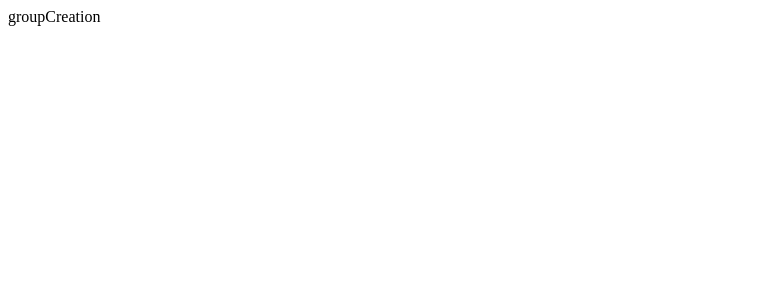
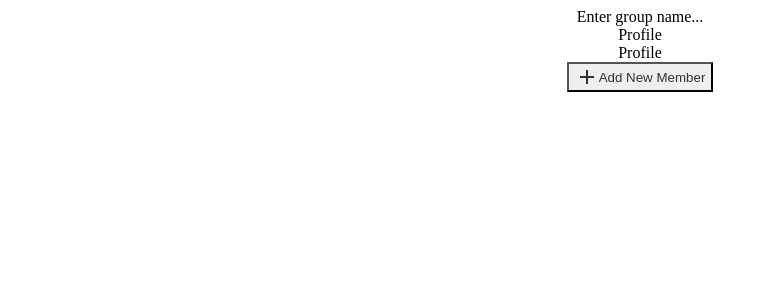
Before and after one commit to LilyCatFiddy/receipt-splitter, a Next.js app: page /groupCreation in a window 1280 px wide. Shown: the top 300 px of the page, without its empty margins (0-768 px from the left). Built offline with nearby package versions, Linux system fonts and the light colour scheme.

Commit message:
Added drawer Chakra components

```diff
--- a/assets/main.css
+++ b/assets/main.css
@@ -1,5 +1,13 @@
 .grayed{
-    color: lightgray;
+    color: rgb(51, 50, 50);
     display: flex;
     align-items: center;
+    justify-content: center;
 }
+
+.center{
+    display: flex;
+    justify-content: center;
+    align-items: center;
+    flex-direction: column;
+}
--- /dev/null
+++ b/components/AddNew.jsx
@@ -0,0 +1,18 @@
+import React from 'react'
+import AddIcon from '@mui/icons-material/Add';
+import Link from 'next/link'
+
+
+function AddNewGroup({description, link}) {
+  return (
+    <div>
+      <Link href={link}>
+        <div className="grayed">
+          <AddIcon/>{description}
+        </div>
+      </Link>
+    </div>
+  )
+}
+
+export default AddNewGroup
--- a/components/GroupSection.jsx
+++ b/components/GroupSection.jsx
@@ -1,9 +1,56 @@
 import React from 'react'
+import {
+  Button,
+  Input,
+  Drawer,
+  DrawerBody,
+  DrawerFooter,
+  DrawerHeader,
+  DrawerOverlay,
+  DrawerContent,
+  DrawerCloseButton,
+} from '@chakra-ui/react'
+import { useDisclosure } from '@chakra-ui/react'
+import AddNew from '../components/AddNew'
+
+
 
 function GroupSection() {
-  return (
-    <div>GroupSection</div>
-  )
-}
+    const { isOpen, onOpen, onClose } = useDisclosure()
+    const btnRef = React.useRef()
+
+    return (
+      <>
+        <Button ref={btnRef} colorScheme='teal' onClick={onOpen}>
+          <AddNew link="#" description="Add New Member" />
+        </Button>
+        <Drawer
+          isOpen={isOpen}
+          placement='right'
+          onClose={onClose}
+          finalFocusRef={btnRef}
+          size={"sm"}
+        >
+          <DrawerOverlay />
+          <DrawerContent>
+            <DrawerCloseButton />
+            <DrawerHeader>Enter Your Name</DrawerHeader>
+            <DrawerBody>
+              <Input placeholder='Type here...' />
+            </DrawerBody>
+
+            <DrawerFooter>
+              <Button variant='outline' mr={3} onClick={onClose}>
+                Cancel
+              </Button>
+              <Button colorScheme='blue'>Save</Button>
+            </DrawerFooter>
+          </DrawerContent>
+        </Drawer>
+      </>
+    )
+  }
+
+
 
 export default GroupSection
--- a/package.json
+++ b/package.json
@@ -21,12 +21,12 @@
   },
   "homepage": "https://github.com/LilyCatFiddy/receipt-splitter#readme",
   "dependencies": {
-    "@chakra-ui/react": "^2.3.4",
+    "@chakra-ui/react": "^2.3.6",
     "@emotion/react": "^11.10.4",
     "@emotion/styled": "^11.10.4",
     "@mui/icons-material": "^5.10.9",
     "@mui/material": "^5.10.10",
-    "framer-motion": "^7.3.5",
+    "framer-motion": "^7.6.1",
     "next": "^12.3.0",
     "react": "^18.2.0",
     "react-dom": "^18.2.0"
--- a/pages/groupCreation.js
+++ b/pages/groupCreation.js
@@ -1,8 +1,17 @@
 import React from 'react'
+import AddNew from '../components/AddNew'
+import GroupSection from '../components/GroupSection'
+
 
 function groupCreation() {
   return (
-    <div>groupCreation</div>
+    <div className="center">
+      <div>Enter group name...</div>
+      <div>Profile</div>
+      <div>Profile</div>
+      <GroupSection/>
+ </div>
+
   )
 }
 
--- a/pages/index.js
+++ b/pages/index.js
@@ -1,13 +1,13 @@
 import Head from 'next/head'
-import AddNewGroup from '../components/AddNewGroup'
+import AddNew from '../components/AddNew'
 
 export default function Home() {
   return (
-    <div>
+    <div className="center">
       <h1>Select Group</h1>
       <div>This is a group Section</div>
       <div>This is a group Section</div>
-      <AddNewGroup/>
+      <AddNew link="/groupCreation" description="Add New Group" />
     </div>
   )
 }
```
Also changed, not shown: components/AddNewGroup.jsx (deleted, +0 -13 lines), pages/tester.js (added, +53 -0 lines), 1 other file (tests, documents, lock files or other folders).
